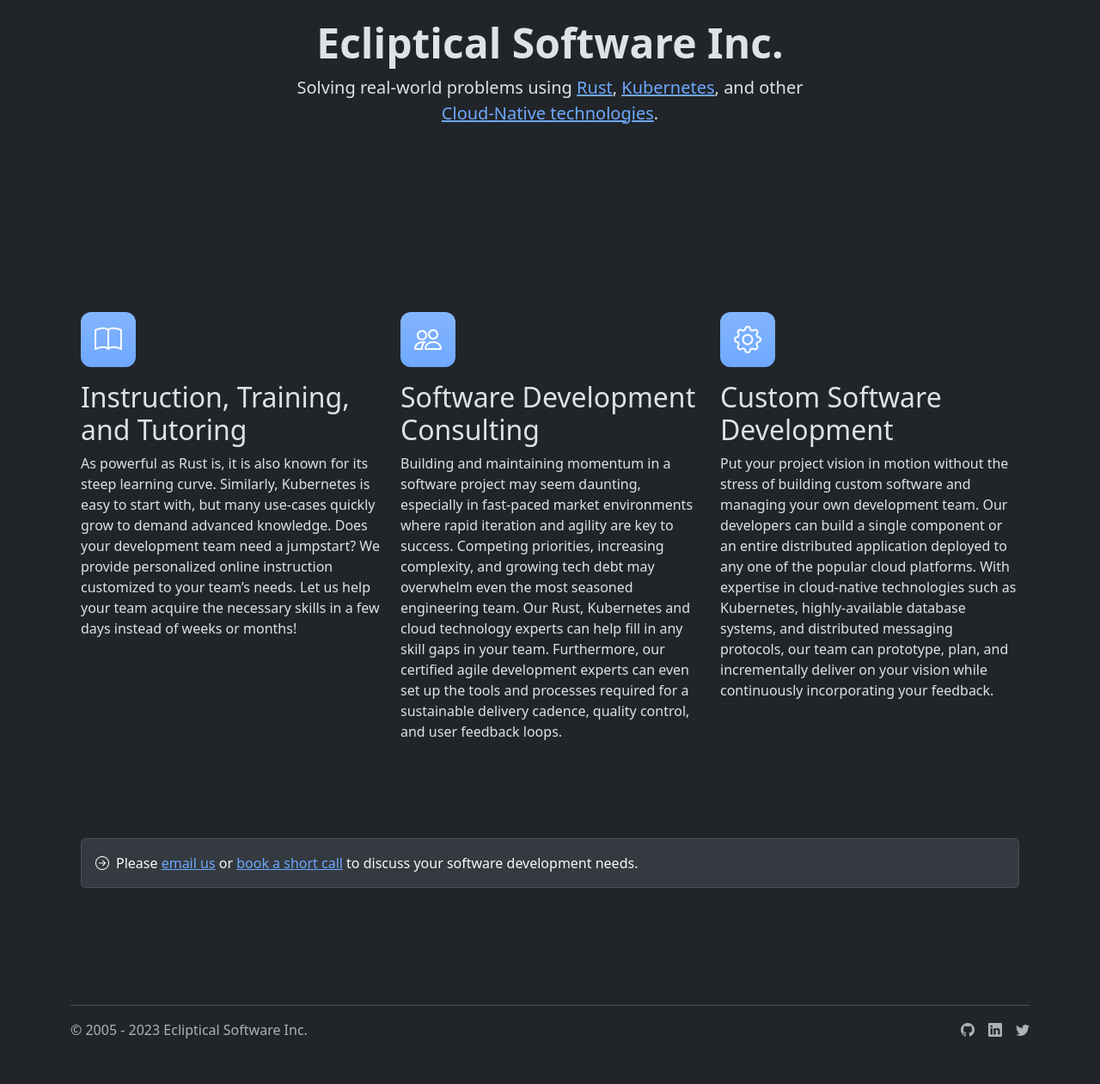
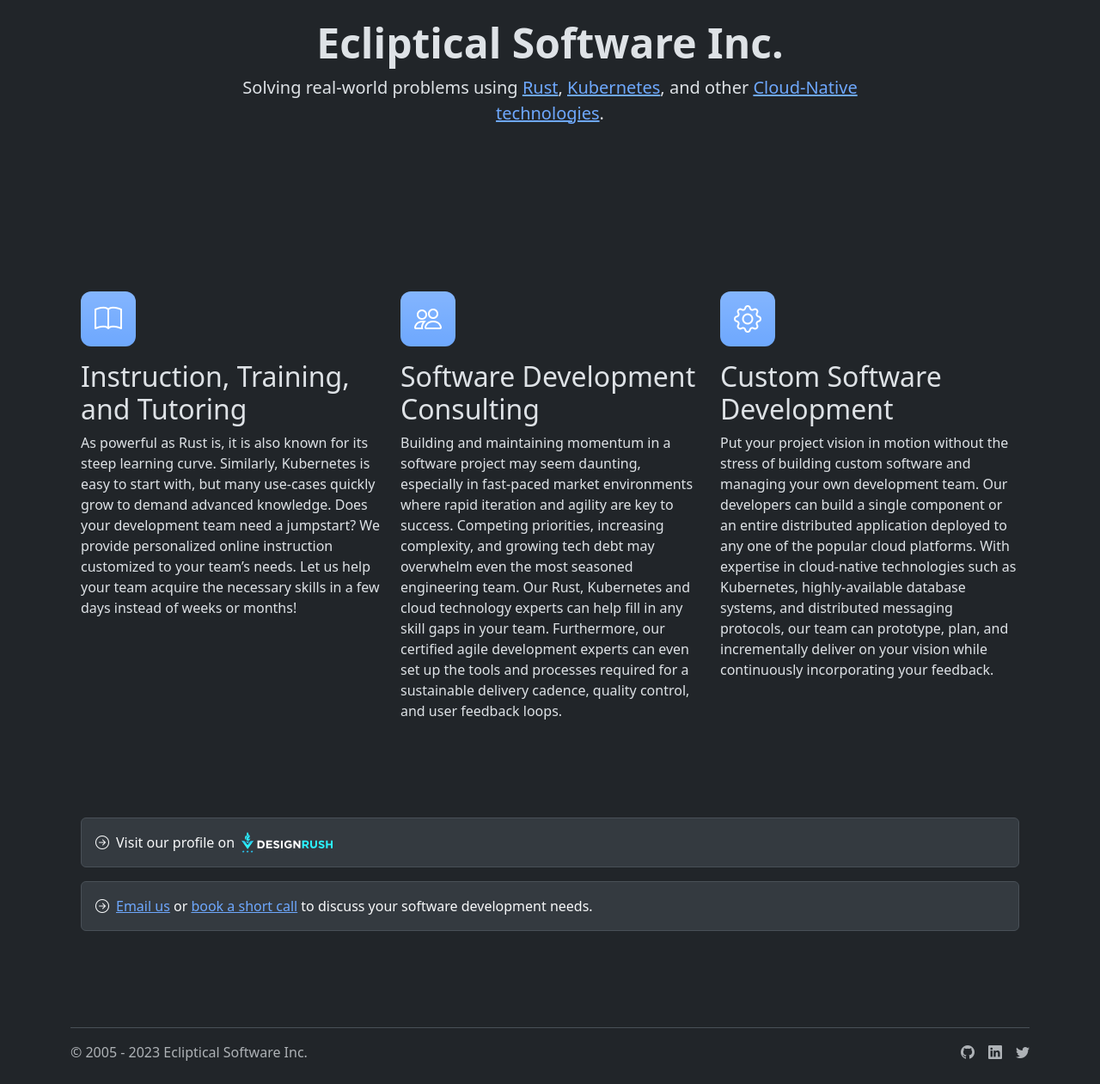
Before and after one commit to ecliptical/ecliptical.github.io, a plain HTML site: page index.html in a window 1280 px wide. Shown: the part 279-1540 px from the top of the page at 86% size. Drawn offline with nearby package versions, Linux system fonts and the light colour scheme.

Commit message:
Add DesignRush link

```diff
--- a/index.html
+++ b/index.html
@@ -51,12 +51,12 @@
     <div class="px-4 py-5 my-5 text-center">
       <img class="d-block mx-auto mb-4" src="ecliptical-md.png" alt="" width="180" height="180">
       <h1 class="display-5 fw-bold">Ecliptical Software Inc.</h1>
-      <div class="col-lg-6 mx-auto">
+      <div class="col-lg-8 mx-auto">
         <p class="lead mb-4">Solving real-world problems using <a href="https://www.rust-lang.org/">Rust</a>, <a href="https://kubernetes.io/">Kubernetes</a>, and other <a href="https://landscape.cncf.io/">Cloud-Native technologies</a>.</p>
       </div>
     </div>
 
-    <div class="container px-4 py-5">
+    <div class="container px-4 py-4">
       <div class="row g-4 py-5 row-cols-1 row-cols-lg-3">
         <div class="feature col">
           <div class="feature-icon d-inline-flex align-items-center justify-content-center text-bg-primary bg-gradient fs-2 mb-3">
@@ -81,11 +81,19 @@
         </div>
       </div>
 
-      <div class="row g-4 py-5 row-cols-1 row-cols-lg-1">
+      <div class="row g-4 pt-5 row-cols-1 row-cols-lg-1">
         <div class="col">
           <div class="alert alert-light d-flex align-items-center" role="alert">
             <i class="bi-arrow-right-circle flex-shrink-0 me-2" aria-hidden="true"></i>
-            <div>Please <a href="mailto:info@eclipticalsoftware.com">email us</a> or <a href="https://calendly.com/ecliptical/30min">book a short call</a> to discuss your software development needs.</div>
+            <div class="d-inline-flex">Visit our profile on <a href="https://www.designrush.com/agency/profile/ecliptical-software-inc"><img class="img-fluid px-2" style="height: 1.5em; margin-top: -0.25em" src="designrush-new-logo.svg" alt="DesignRush" role="img" aria-label="Design Rush"></a></div>
+          </div>
+        </div>
+      </div>
+      <div class="row g-4 pb-5 row-cols-1 row-cols-lg-1">
+        <div class="col">
+          <div class="alert alert-light d-flex align-items-center" role="alert">
+            <i class="bi-arrow-right-circle flex-shrink-0 me-2" aria-hidden="true"></i>
+            <div><a href="mailto:info@eclipticalsoftware.com">Email us</a> or <a href="https://calendly.com/ecliptical/30min">book a short call</a> to discuss your software development needs.</div>
           </div>
         </div>
       </div>
```
Also changed, not shown: designrush-new-logo.svg (added).
